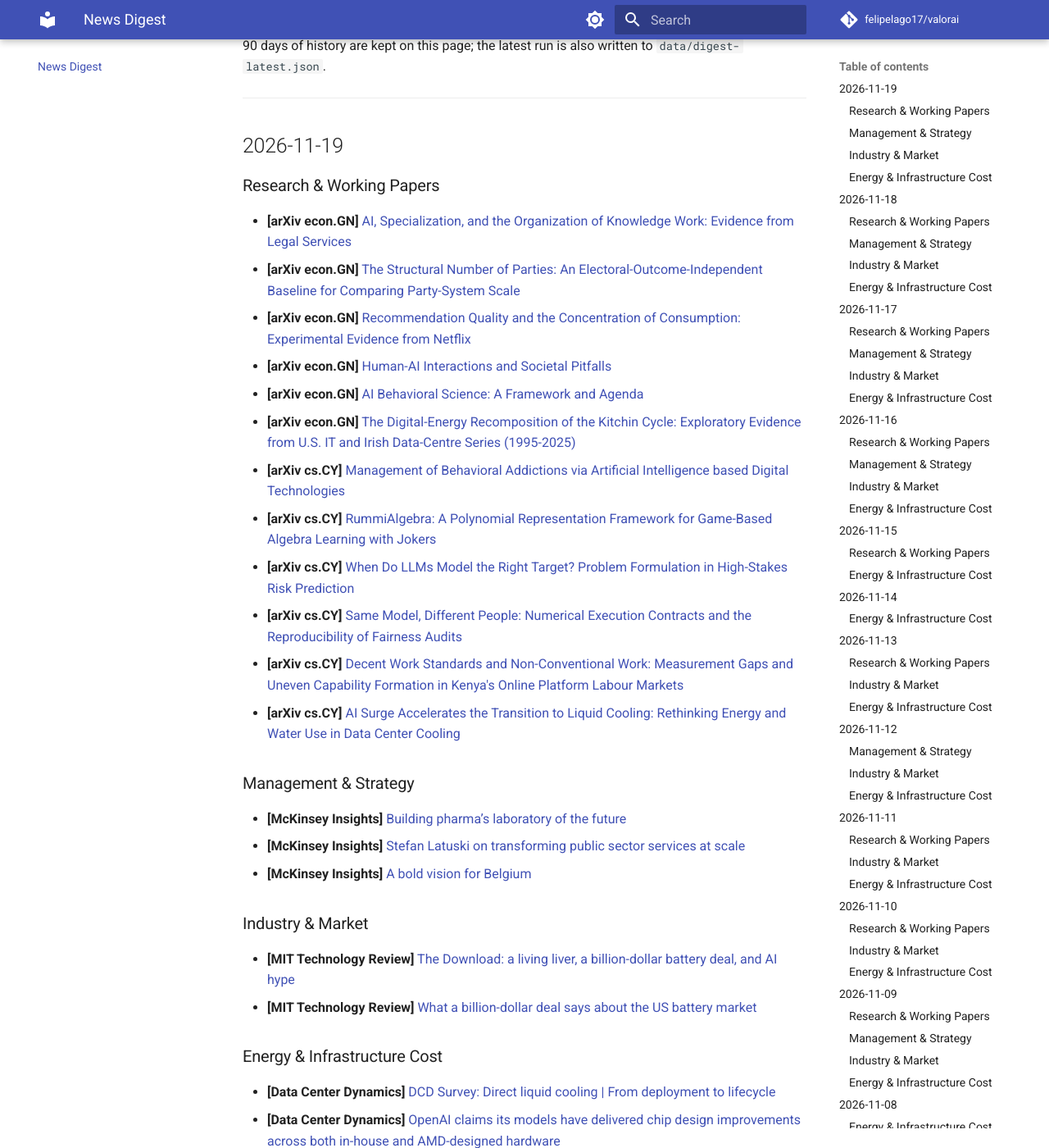
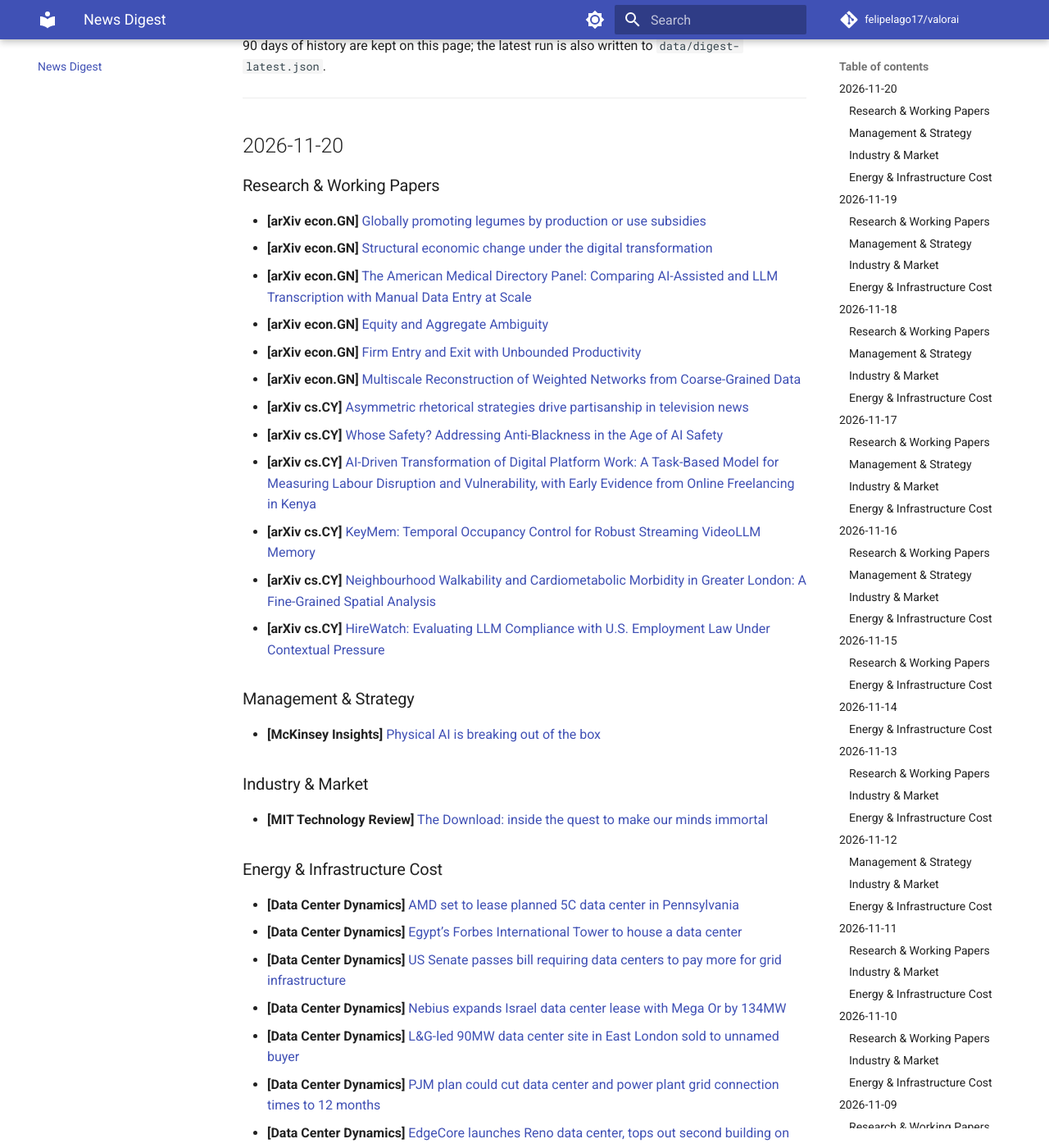
Before and after one commit to felipelago17/valorai, an MkDocs documentation site: the page built from docs/news/digest.md, in a window 1280 px wide and 1400 px high, scrolled down 329 px. Shown: the whole window at 82% size. Built offline with MkDocs 1.6.1 and Material for MkDocs 9.7.7, drawn with Linux system fonts in a browser that asks for light colours; comment, search, counter and statistics services are not loaded; some of the changed text lies outside the part shown.

Commit message:
chore: daily digest 2026-11-20

```diff
--- a/docs/news/digest.md
+++ b/docs/news/digest.md
@@ -9,6 +9,47 @@ Roughly 90 days of history are kept on this page; the latest run is also written
 ---
 
 <!-- DIGEST_START -->
+## 2026-11-20
+
+### Research & Working Papers
+
+- **[arXiv econ.GN]** [Globally promoting legumes by production or use subsidies](https://arxiv.org/abs/2611.26168)
+- **[arXiv econ.GN]** [Structural economic change under the digital transformation](https://arxiv.org/abs/2611.26338)
+- **[arXiv econ.GN]** [The American Medical Directory Panel: Comparing AI-Assisted and LLM Transcription with Manual Data Entry at Scale](https://arxiv.org/abs/2611.25218)
+- **[arXiv econ.GN]** [Equity and Aggregate Ambiguity](https://arxiv.org/abs/2611.26197)
+- **[arXiv econ.GN]** [Firm Entry and Exit with Unbounded Productivity](https://arxiv.org/abs/1910.14023)
+- **[arXiv econ.GN]** [Multiscale Reconstruction of Weighted Networks from Coarse-Grained Data](https://arxiv.org/abs/2609.37957)
+- **[arXiv cs.CY]** [Asymmetric rhetorical strategies drive partisanship in television news](https://arxiv.org/abs/2611.25140)
+- **[arXiv cs.CY]** [Whose Safety? Addressing Anti-Blackness in the Age of AI Safety](https://arxiv.org/abs/2611.25302)
+- **[arXiv cs.CY]** [AI-Driven Transformation of Digital Platform Work: A Task-Based Model for Measuring Labour Disruption and Vulnerability, with Early Evidence from Online Freelancing in Kenya](https://arxiv.org/abs/2611.25585)
+- **[arXiv cs.CY]** [KeyMem: Temporal Occupancy Control for Robust Streaming VideoLLM Memory](https://arxiv.org/abs/2611.25649)
+- **[arXiv cs.CY]** [Neighbourhood Walkability and Cardiometabolic Morbidity in Greater London: A Fine-Grained Spatial Analysis](https://arxiv.org/abs/2611.26573)
+- **[arXiv cs.CY]** [HireWatch: Evaluating LLM Compliance with U.S. Employment Law Under Contextual Pressure](https://arxiv.org/abs/2611.24970)
+
+### Management & Strategy
+
+- **[McKinsey Insights]** [Physical AI is breaking out of the box](https://www.mckinsey.com/industries/industrials/our-insights/physical-ai-is-breaking-out-of-the-box)
+
+### Industry & Market
+
+- **[MIT Technology Review]** [The Download: inside the quest to make our minds immortal](https://www.technologyreview.com/2026/11/20/1149371/the-download-quest-to-make-minds-immortal/)
+
+### Energy & Infrastructure Cost
+
+- **[Data Center Dynamics]** [AMD set to lease planned 5C data center in Pennsylvania](https://www.datacenterdynamics.com/en/news/amd-set-to-lease-planned-5c-data-center-in-pennsylvania/)
+- **[Data Center Dynamics]** [Egypt’s Forbes International Tower to house a data center](https://www.datacenterdynamics.com/en/news/egypts-forbes-international-tower-to-house-a-data-center/)
+- **[Data Center Dynamics]** [US Senate passes bill requiring data centers to pay more for grid infrastructure](https://www.datacenterdynamics.com/en/news/us-senate-passes-bill-requiring-data-centers-to-pay-more-for-grid-infrastructure/)
+- **[Data Center Dynamics]** [Nebius expands Israel data center lease with Mega Or by 134MW](https://www.datacenterdynamics.com/en/news/nebius-expands-israel-data-center-lease-with-mega-or-by-134mw/)
+- **[Data Center Dynamics]** [L&G-led 90MW data center site in East London sold to unnamed buyer](https://www.datacenterdynamics.com/en/news/lg-led-90mw-data-center-site-in-east-london-sold-to-unnamed-buyer/)
+- **[Data Center Dynamics]** [PJM plan could cut data center and power plant grid connection times to 12 months](https://www.datacenterdynamics.com/en/news/pjm-plan-could-cut-data-center-and-power-plant-grid-connection-times-to-12-months/)
+- **[Data Center Dynamics]** [EdgeCore launches Reno data center, tops out second building on campus](https://www.datacenterdynamics.com/en/news/edgecore-launches-reno-data-center-tops-out-second-building-on-campus/)
+- **[Data Center Dynamics]** [Saudi social and livestreaming platform HooLive migrates to Tencent Cloud](https://www.datacenterdynamics.com/en/news/saudi-social-and-livestreaming-platform-hoolive-migrates-to-tencent-cloud/)
+- **[Data Center Dynamics]** [TeraWulf starts construction at Kentucky data center campus](https://www.datacenterdynamics.com/en/news/terawulf-starts-construction-at-kentucky-data-center-campus/)
+- **[Data Center Dynamics]** [Hochtief's Yexio launches Edge data center in Paderborn, Germany](https://www.datacenterdynamics.com/en/news/hochtiefs-yexio-launches-edge-data-center-in-paderborn-germany/)
+- **[Data Center Dynamics]** [Nexalus and Renda launch liquid-cooled AI server for data center retrofit market](https://www.datacenterdynamics.com/en/news/nexalus-and-renda-launch-liquid-cooled-ai-server-for-data-center-retrofit-market/)
+
+---
+
 ## 2026-11-19
 
 ### Research & Working Papers
```
Also changed, not shown: 2 other files.
